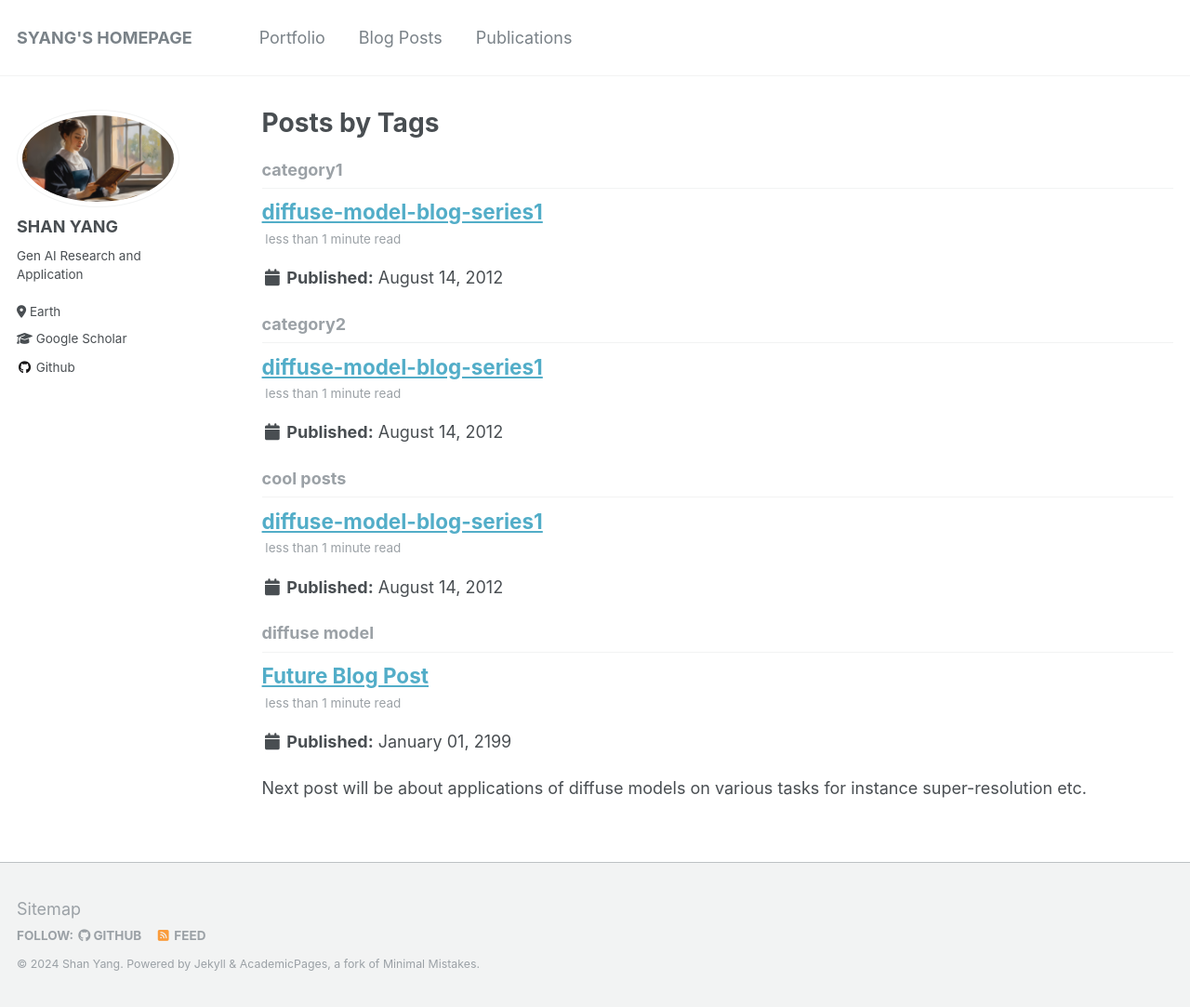
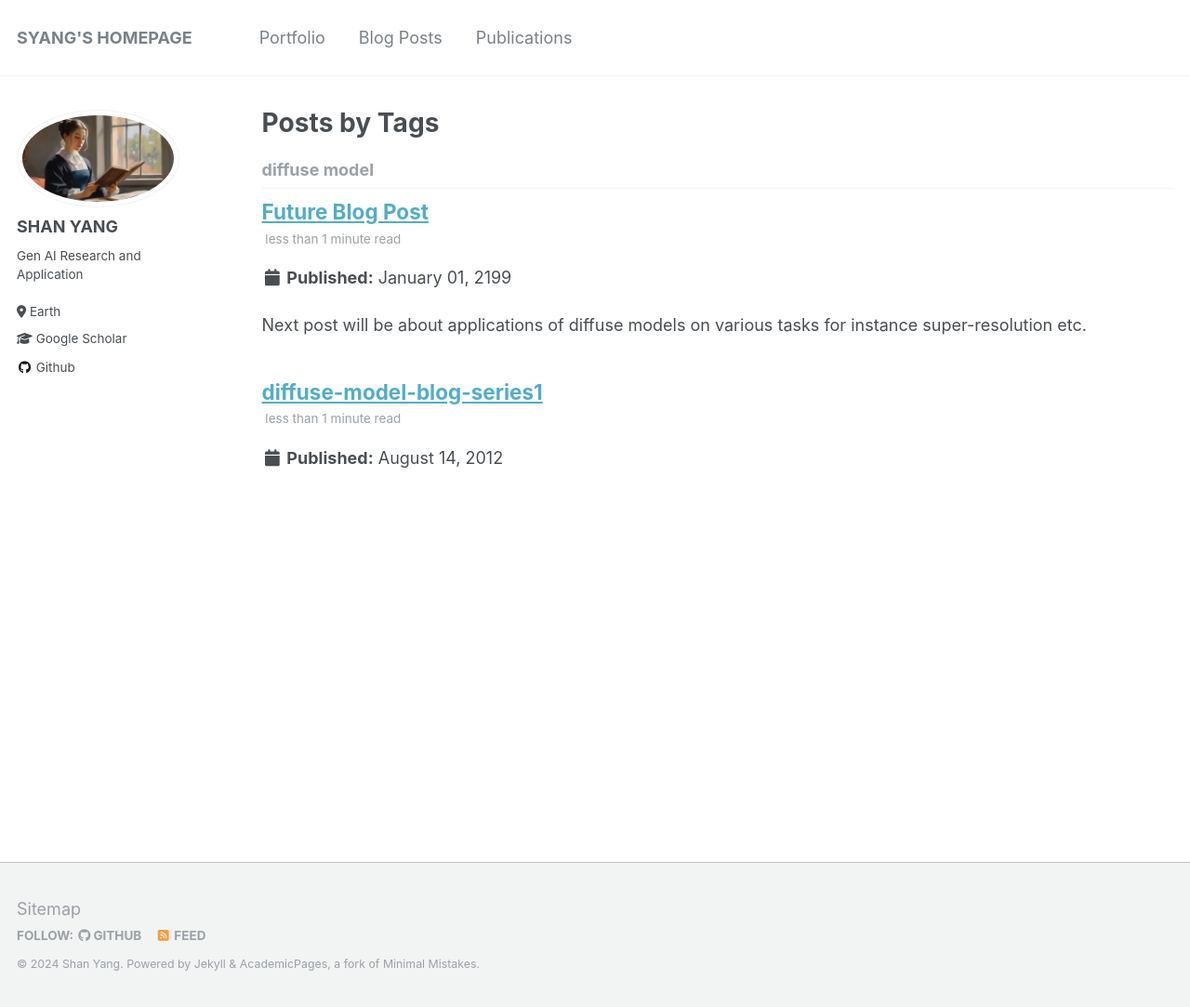
Before and after one commit to syang-lab/homepage, a Jekyll site: the page built from _pages/tag-archive.html, in a window 1280 px wide and 1083 px high. Shown: the whole window at 93% size. Built offline with Jekyll 4.4.1, drawn with Linux system fonts in a browser that asks for light colours.

Commit message:
Update 2024-02-14-Diffuse-Model-Blog-Series1.md

```diff
--- a/_posts/2024-02-14-Diffuse-Model-Blog-Series1.md
+++ b/_posts/2024-02-14-Diffuse-Model-Blog-Series1.md
@@ -1,9 +1,7 @@
 ---
 title: 'diffuse-model-blog-series1'
 date: 2012-08-14
-permalink: /posts/2024/02/2024-02-14-Diffuse-Model-Blog-Series1/
+permalink: /files/paper1.pdf
 tags:
-  - cool posts
-  - category1
-  - category2
+  - diffuse model
 ---
```
